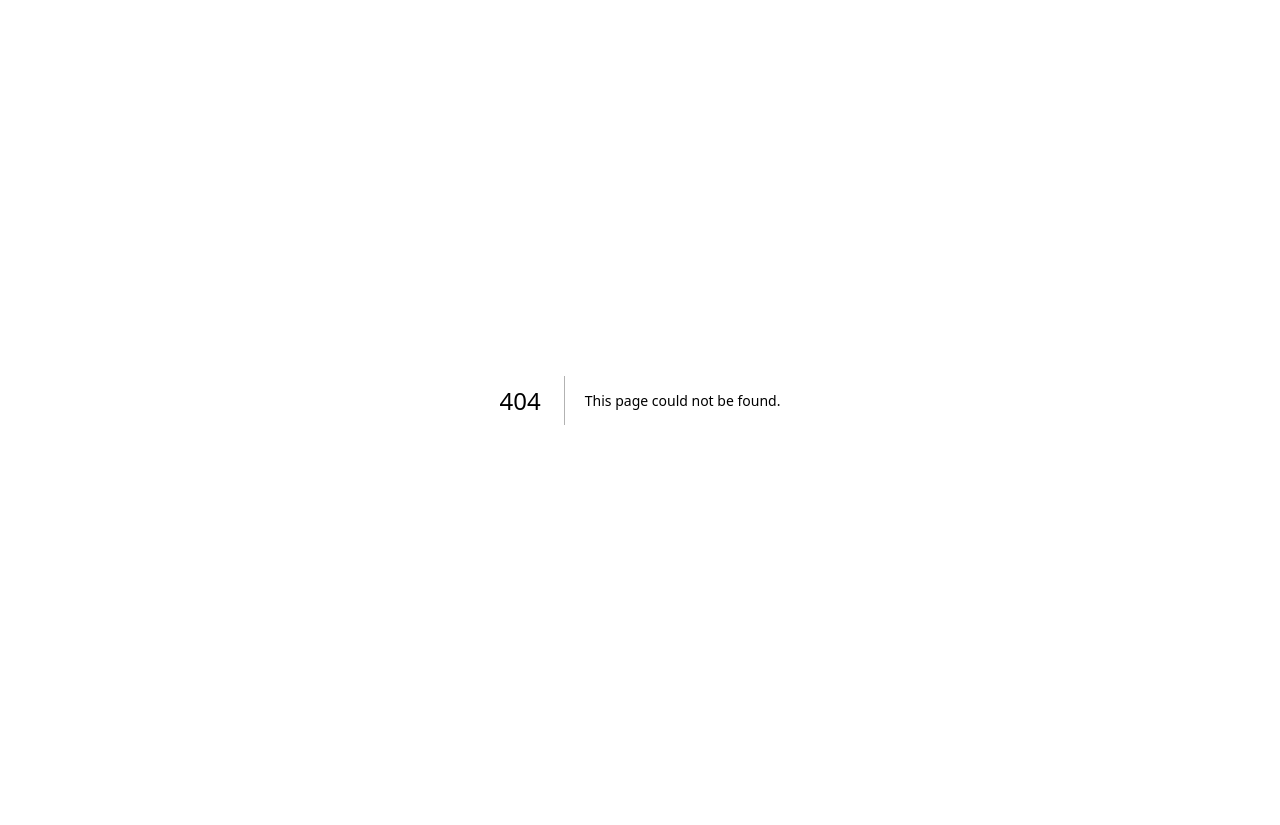
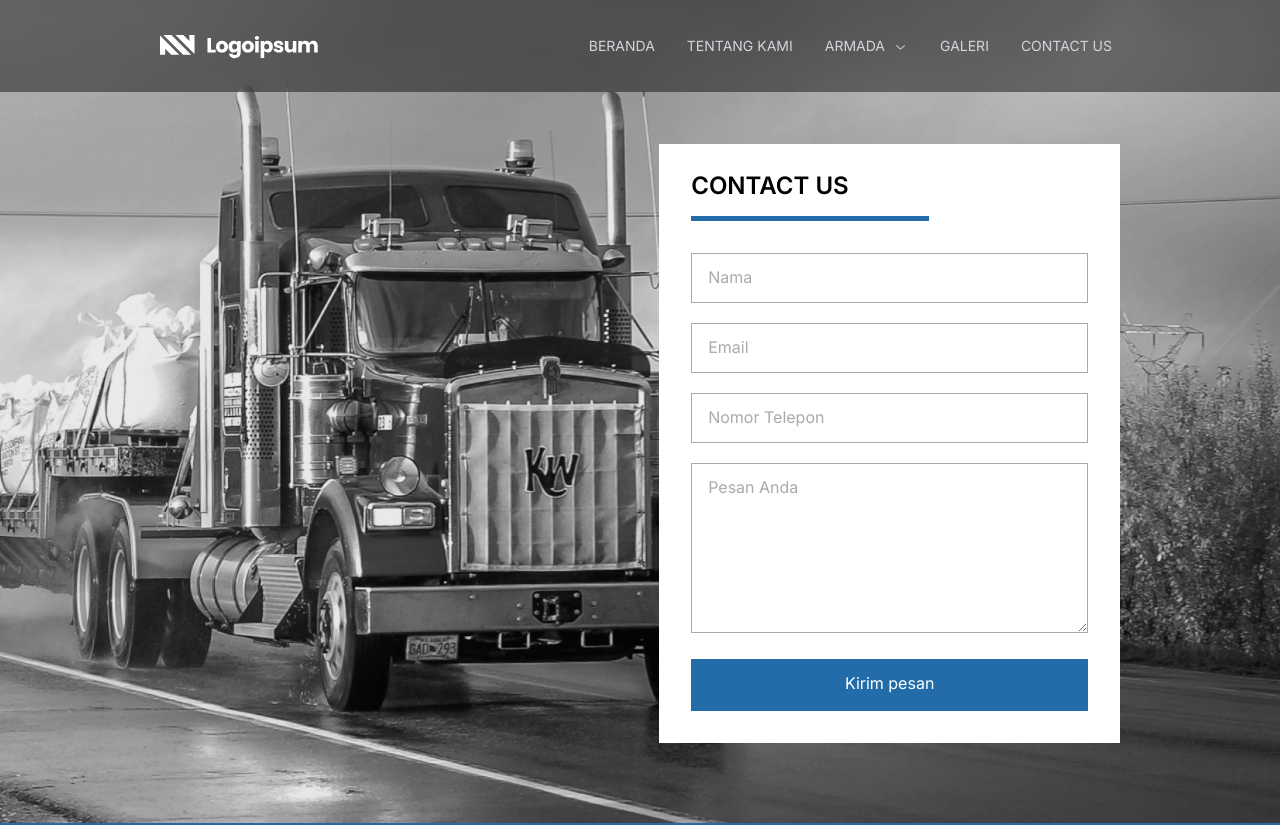
Before and after one commit to petaniweb/wijaya-putra, a Next.js app: page /contact-us in a window 1280 px wide. Before the commit this address had no page. Shown: the top 825 px of the page. Before the commit the page ends 800 px from the top, so only its background shows below. Built offline with nearby package versions, Linux system fonts and the light colour scheme.

Commit message:
feat : Contact Us Page Desktop created

```diff
--- /dev/null
+++ b/app/contact-us/page.tsx
@@ -0,0 +1,29 @@
+import Link from "next/link";
+import Image from "next/image";
+
+// Import Components //
+import Navbar from "@/components/navbar";
+import ContactForm from "@/components/contact-form";
+import Footer from "@/components/footer";
+
+export default function Contact() {
+	return (
+		<>
+			{/* <-- ==== Navbar Start ==== --> */}
+			<Navbar />
+			{/* <-- ==== Navbar End ==== --> */}
+
+			{/* <-- ==== Contact Us Start ==== --> */}
+			<section className="w-full bg-cover bg-center bg-bgcontact h-auto pt-36 pb-20 px-sectionpxlg 2xl:px-sectionpx2xl">
+				<div className="w-full flex items-center justify-end">
+					<ContactForm />
+				</div>
+			</section>
+			{/* <-- ==== Contact Us End ==== --> */}
+
+			{/* <-- ==== Footer Start ==== --> */}
+			<Footer />
+			{/* <-- ==== Footer End ==== --> */}
+		</>
+	);
+}
--- /dev/null
+++ b/components/contact-form.tsx
@@ -0,0 +1,65 @@
+export default function ContactForm() {
+	return (
+		<section className="flex flex-col bg-white w-[48%] h-auto px-8 pt-[26px] pb-8">
+			<div className="flex w-fit border-b-[5px] pr-20 lg:pb-[14px] border-primary">
+				<h1 className="lg:text-2xl font-semibold text-center">
+					CONTACT US
+				</h1>
+			</div>
+			{/* <-- === Form Start === --> */}
+			<form className="flex flex-col w-full mt-8 gap-5">
+				{/* <-- == Name Start == --> */}
+				<div>
+					<input
+						type="text"
+						placeholder="Nama"
+						autoComplete="off"
+						required
+						className="w-full px-4 pt-[11px] pb-[13px] bg-inherit placeholder-[#aaaaaa] text-black text-base border border-[#aaaaaa] focus:outline-primary"
+					/>
+				</div>
+				{/* <-- == Name End == --> */}
+
+				{/* <-- == Email Start == --> */}
+				<div>
+					<input
+						type="email"
+						placeholder="Email"
+						autoComplete="off"
+						required
+						className="w-full px-4 pt-[11px] pb-[13px] bg-inherit placeholder-[#aaaaaa] text-black text-base border border-[#aaaaaa] focus:outline-primary"
+					/>
+				</div>
+				{/* <-- == Email End == --> */}
+
+				{/* <-- == Phone Start == --> */}
+				<div>
+					<input
+						type="tel"
+						placeholder="Nomor Telepon"
+						autoComplete="off"
+						required
+						className="w-full px-4 pt-[11px] pb-[13px] bg-inherit placeholder-[#aaaaaa] text-black text-base border border-[#aaaaaa] focus:outline-primary"
+					/>
+				</div>
+				{/* <-- == Phone End == --> */}
+
+				{/* <-- == Message Start == --> */}
+				<div>
+					<textarea
+						placeholder="Pesan Anda"
+						autoComplete="off"
+						rows={6}
+						className="w-full px-4 pt-[11px] pb-[13px] bg-inherit placeholder-[#aaaaaa] text-black text-base border border-[#aaaaaa] focus:outline-primary"
+					/>
+				</div>
+				{/* <-- == Message End == --> */}
+
+				<button className="w-full bg-primary px-4 pt-3 pb-4 text-base text-white hover:bg-[#3787C8] duration-300">
+					Kirim pesan
+				</button>
+			</form>
+			{/* <-- === Form End === --> */}
+		</section>
+	);
+}
--- a/tailwind.config.ts
+++ b/tailwind.config.ts
@@ -10,7 +10,7 @@ const config: Config = {
 	theme: {
 		extend: {
 			backgroundImage: {
-				hero: "url('../assets/images/dummy-hero.jpg')",
+				bgcontact: "url('../assets/images/dummy-contact.png')",
 			},
 			colors: {
 				primary: "#216CA9",
```
Also changed, not shown: assets/images/dummy-contact.png (added).
